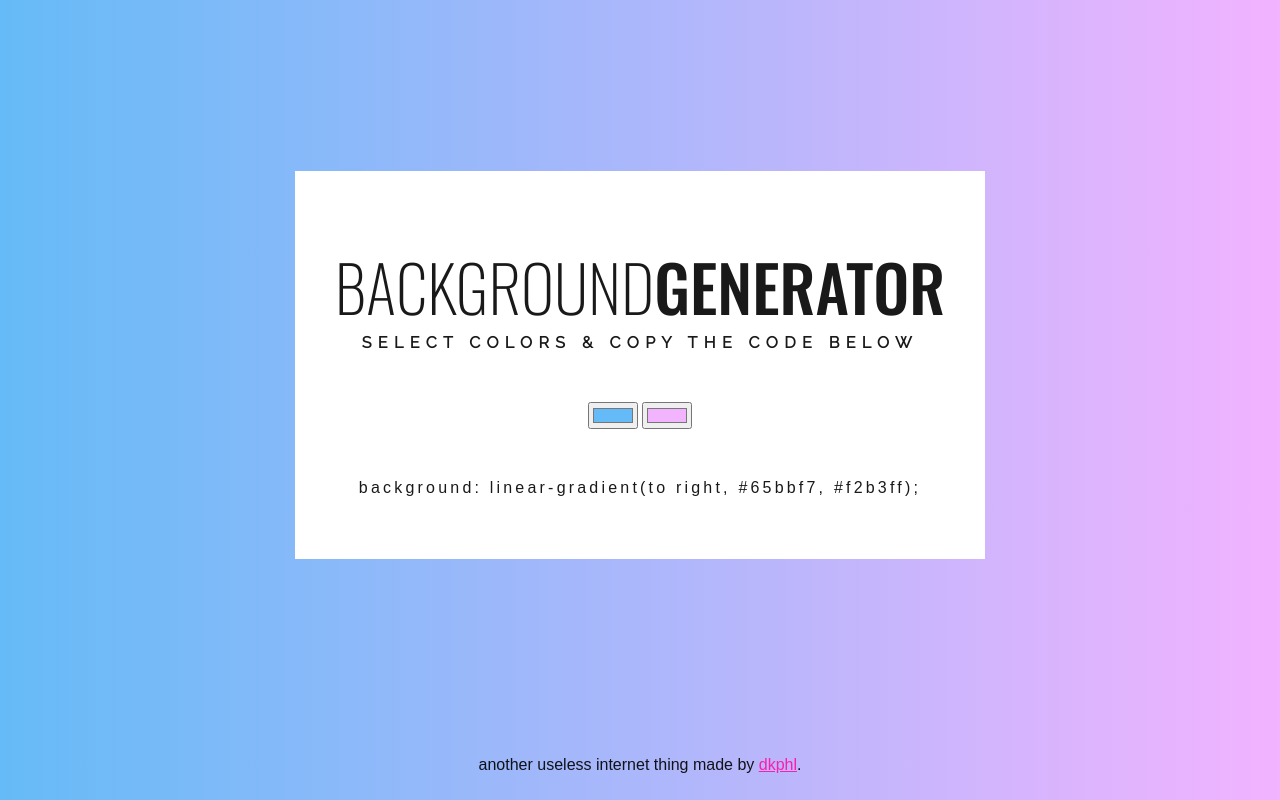
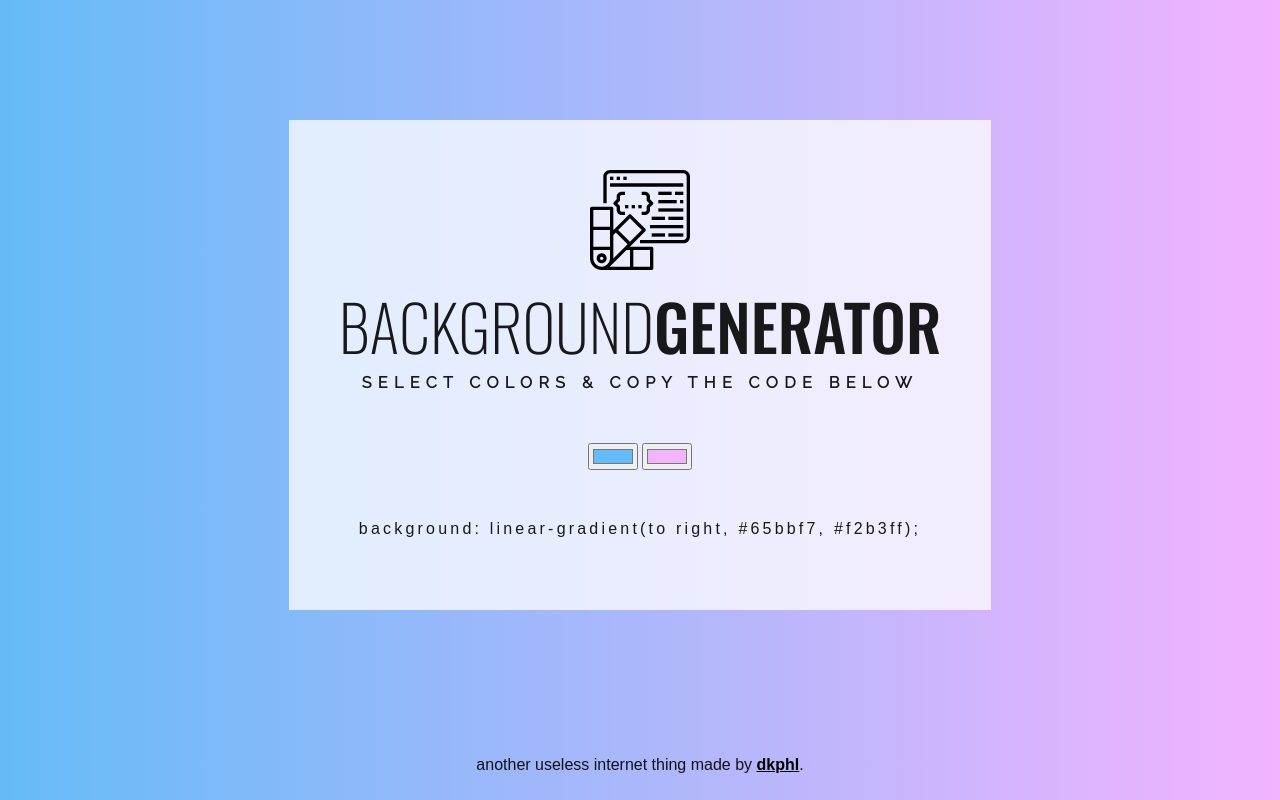
Before and after one commit to dkphl/background-generator, a plain HTML site: page index.html in a window 1280 px wide. Drawn offline with nearby package versions, Linux system fonts and the light colour scheme.

Commit message:
update styling

```diff
--- a/index.html
+++ b/index.html
@@ -10,6 +10,7 @@
 <body>
   <div class="container">
     <header>
+      <img src="style-sheet.svg" height="100px">
       <h1 class="title">Background<span class="title bold">Generator</span></h1>
       <h3>Select colors & copy the code below</h3>
     </header>
--- a/style.css
+++ b/style.css
@@ -14,10 +14,16 @@ body {
 }
 
 .container {
-  background: #fff;
+  background: rgba(255,255,255,.75);
   max-width: 65vw;
   margin: auto;
-  padding: 40px;
+  padding: 50px;
+}
+
+@media (max-width: 600px) {
+  .container {
+    background: rgba(255,255,255,.25);
+  }
 }
 
 header {
@@ -25,12 +31,16 @@ margin: auto;
 text-transform: uppercase;
 }
 
+img {
+  margin-bottom: 20px;
+}
+
 .title {
-  font-size: 4rem;
+  font-size: calc( 28px + (60 - 28) * ( (100vw - 400px) / ( 1600 - 800) ));
   line-height: 4rem;
   font-weight: 200;
   font-family: 'Oswald', serif;
-  margin-bottom: 0px;
+  margin: 0px;
 }
 
 input {
@@ -55,12 +65,13 @@ h3 {
   margin-top: 50px;
 }
 
-a {
-  color: #ff1cae;
+a, a:visited {
+  font-weight: bold;
+  color: #000;
 }
 
 a:hover, a:active {
-  color: #fff;
+  color: #ff1cae;
 }
 
 .footer {
```
Also changed, not shown: style-sheet.svg (added).
